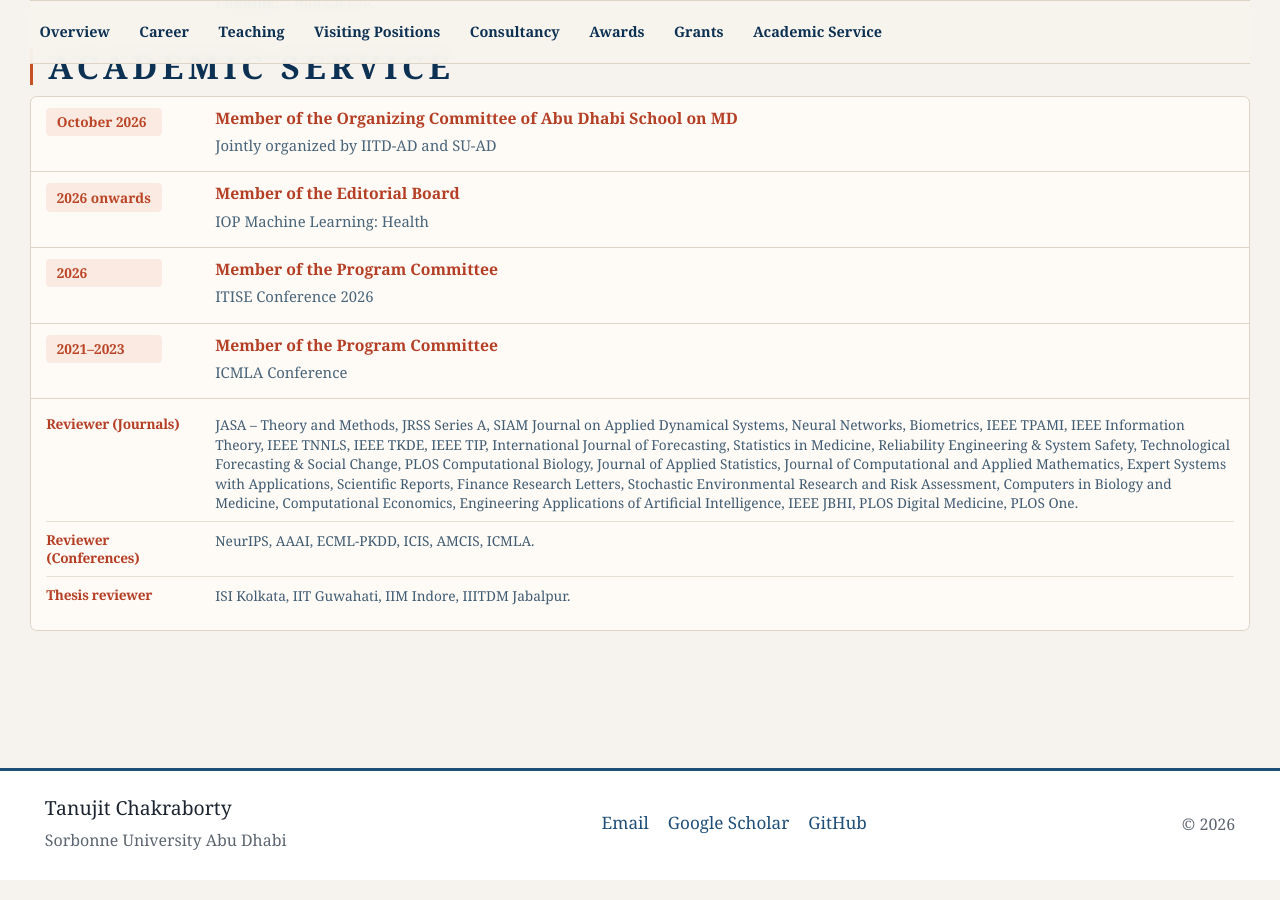
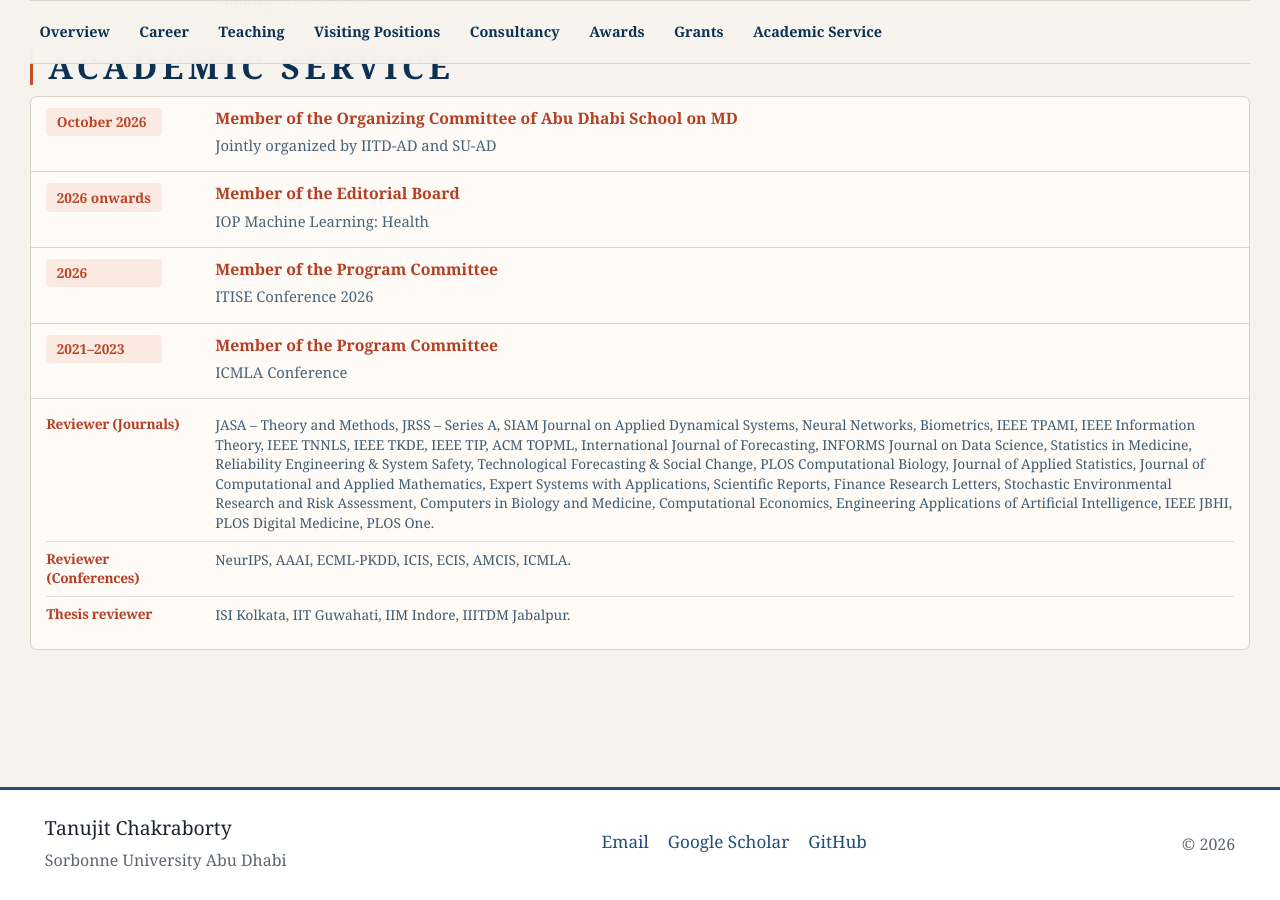
Before and after one commit to ctanujit/ctanujit.github.io, a Jekyll site: the page built from cv/index.md, in a window 1280 px wide and 900 px high, scrolled down 3774 px. Built offline with Jekyll 4.4.1, drawn with Linux system fonts in a browser that asks for light colours; some web fonts are replaced.

Commit message:
Update tanujit_cv.yml

```diff
--- a/_data/tanujit_cv.yml
+++ b/_data/tanujit_cv.yml
@@ -235,7 +235,7 @@ sections:
 reviewing:
   journals:
   - JASA – Theory and Methods
-  - JRSS Series A
+  - JRSS – Series A
   - SIAM Journal on Applied Dynamical Systems
   - Neural Networks
   - Biometrics
@@ -244,7 +244,9 @@ reviewing:
   - IEEE TNNLS
   - IEEE TKDE
   - IEEE TIP
+  - ACM TOPML
   - International Journal of Forecasting
+  - INFORMS Journal on Data Science
   - Statistics in Medicine
   - Reliability Engineering & System Safety
   - Technological Forecasting & Social Change
@@ -266,6 +268,7 @@ reviewing:
   - AAAI
   - ECML-PKDD
   - ICIS
+  - ECIS
   - AMCIS
   - ICMLA
   thesis_reviewer:
```
